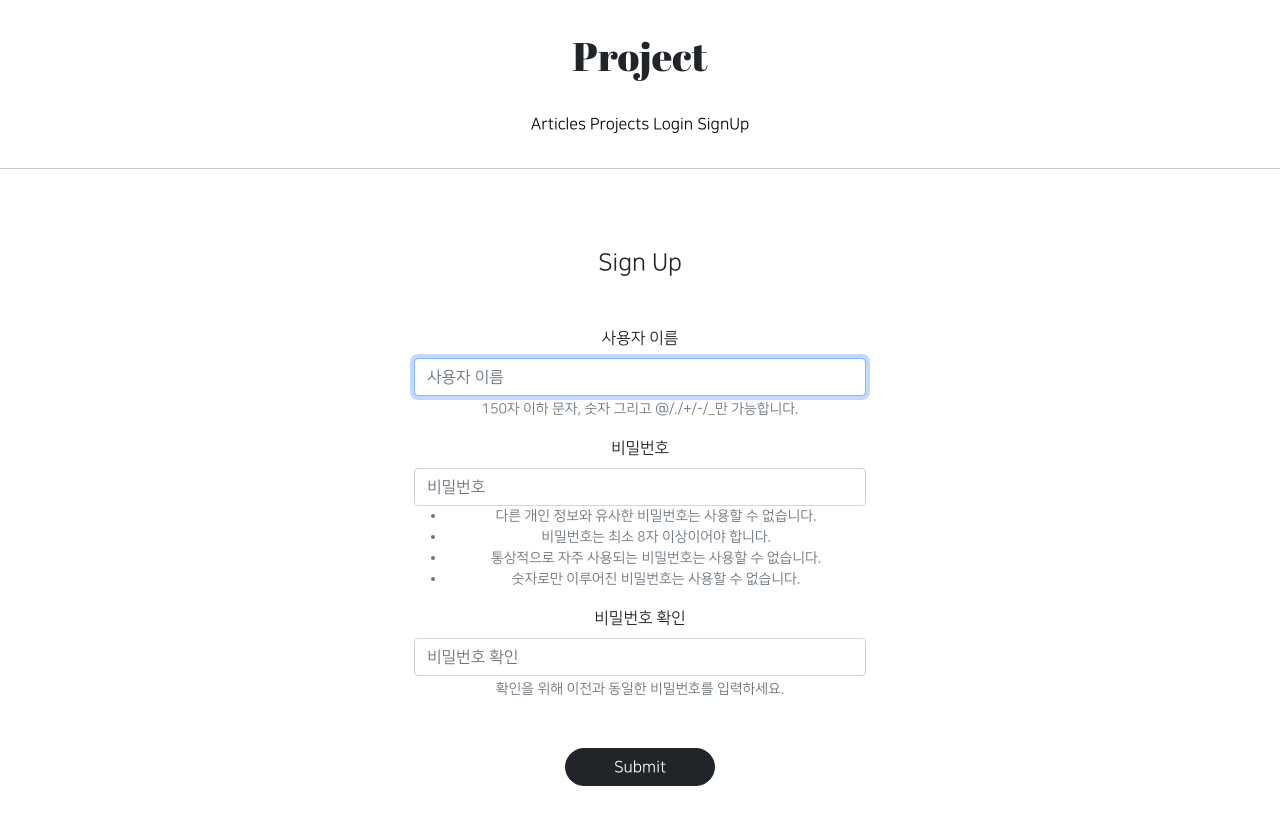
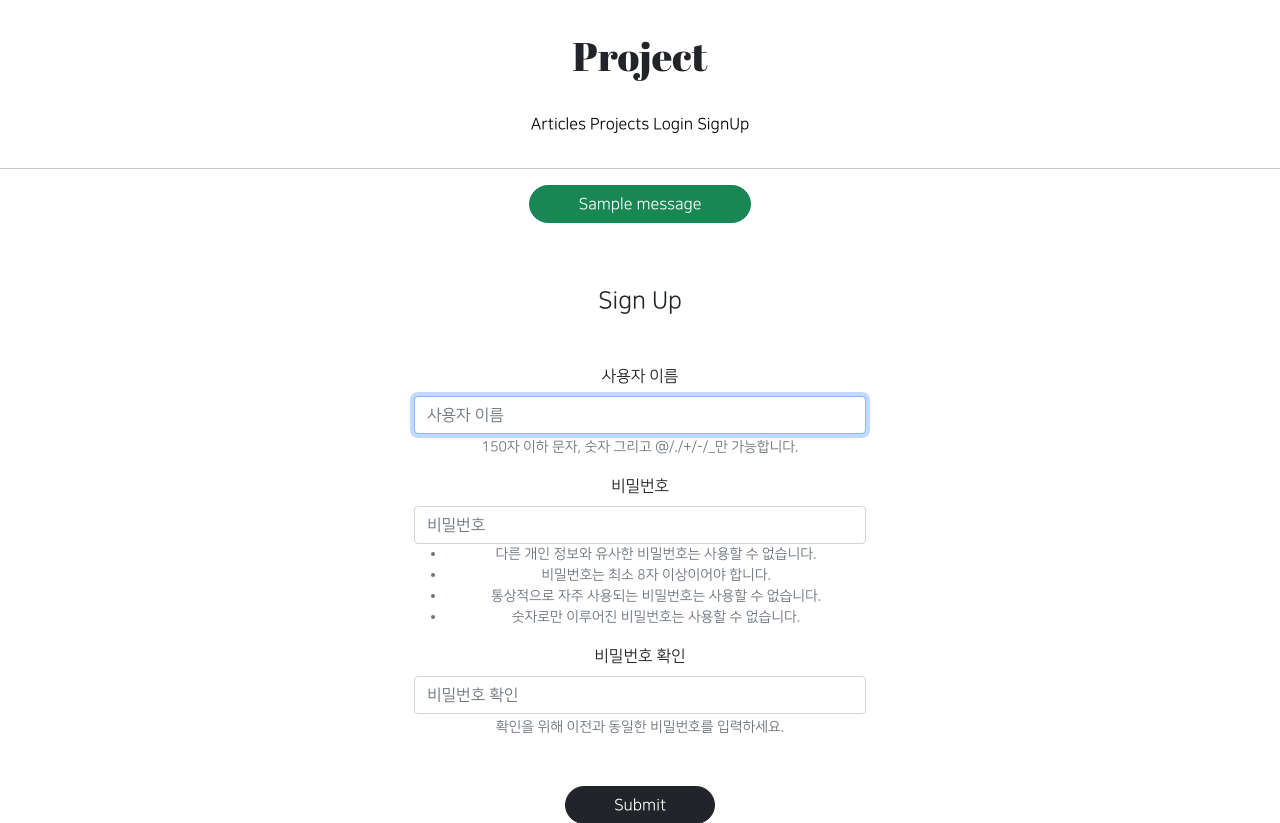
Before and after one commit to 100100001001/gis_django, a Django app: page /accounts/create/ in a window 1280 px wide. Shown: the top 823 px of the page. Run offline with Django 3.2, Linux system fonts and the light colour scheme; tables that the repository leaves empty hold one stand-in row (values such as "Sample post"); one stand-in notice (Sample message) is shown; parts of the project's set-up code (start-up, migrations or seed data) failed here and were passed over; some libraries are stand-ins or nearby versions.

Commit message:
8/24 commit 4

```diff
--- a/likeapp/views.py
+++ b/likeapp/views.py
@@ -1,3 +1,4 @@
+from django.contrib import messages
 from django.contrib.auth.decorators import login_required
 from django.http import HttpResponseRedirect
 from django.shortcuts import render
@@ -22,13 +23,17 @@ class LikeArticleView(RedirectView):
                                                 article=article)
 
         if like_record.exists():
+            # 좋아요가 반영 X
+            messages.add_message(request, messages.ERROR, '좋아요는 한번만 가능합니다')
             return HttpResponseRedirect(reverse('articleapp:detail',
                                                 kwargs={'pk': kwargs['article_pk']}))
         else:
+            # 좋아요가 반영 O
             LikeRecord(user=user, article=article).save()
 
         article.like += 1
         article.save()
+        messages.add_message(request, messages.SUCCESS, '좋아요가 반영되었습니다')
 
         return super().get(request, *args, **kwargs)
 
--- a/templates/base.html
+++ b/templates/base.html
@@ -10,6 +10,13 @@
 
 <hr>
 
+{% for message in messages %}
+    <div class="text-center">
+        <div class="btn btn-success rounded-pill px-5">
+            {{ message }}
+        </div>
+    </div>
+{% endfor %}
 
 {% block content %}
 {% endblock %}
```
